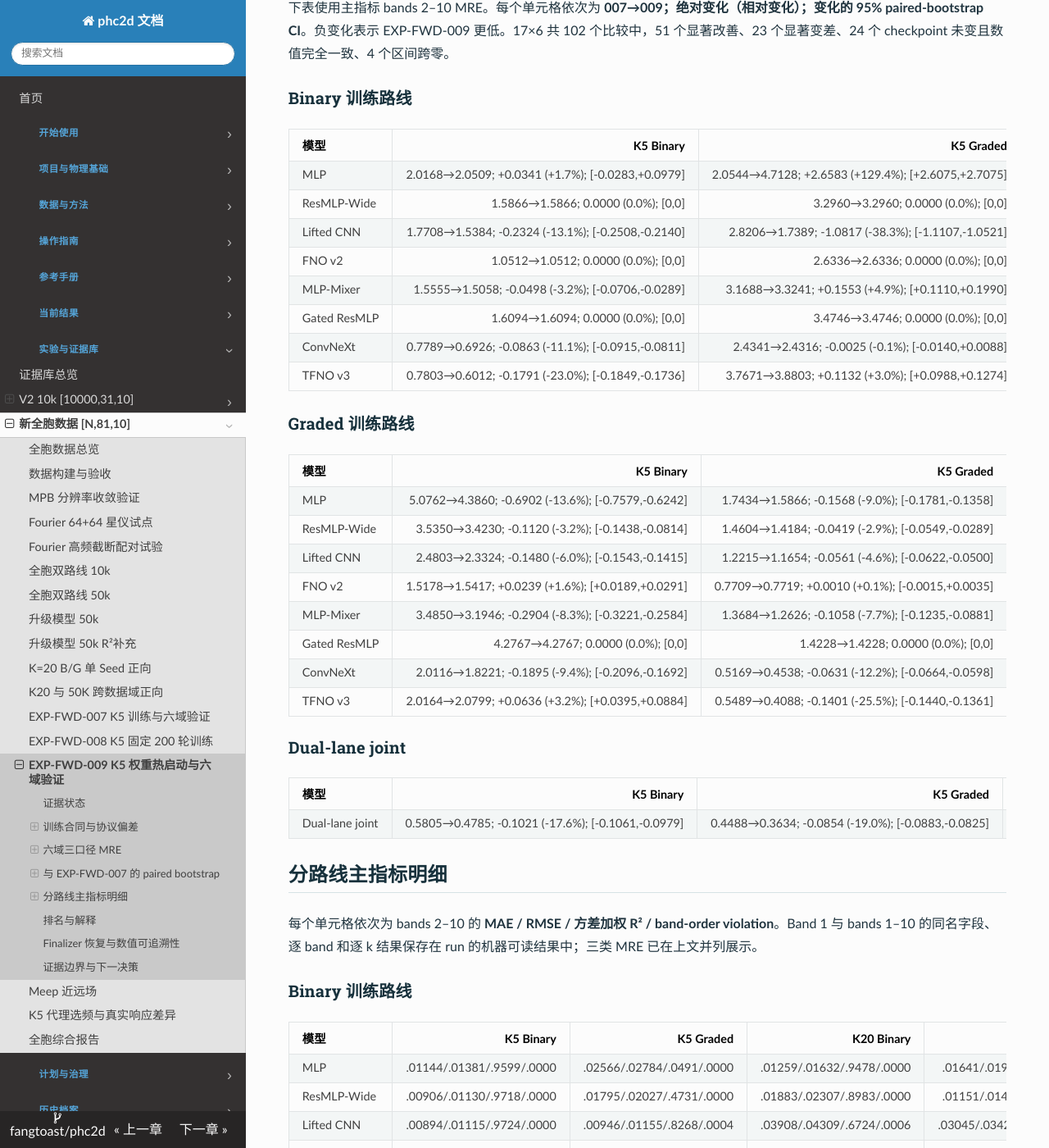
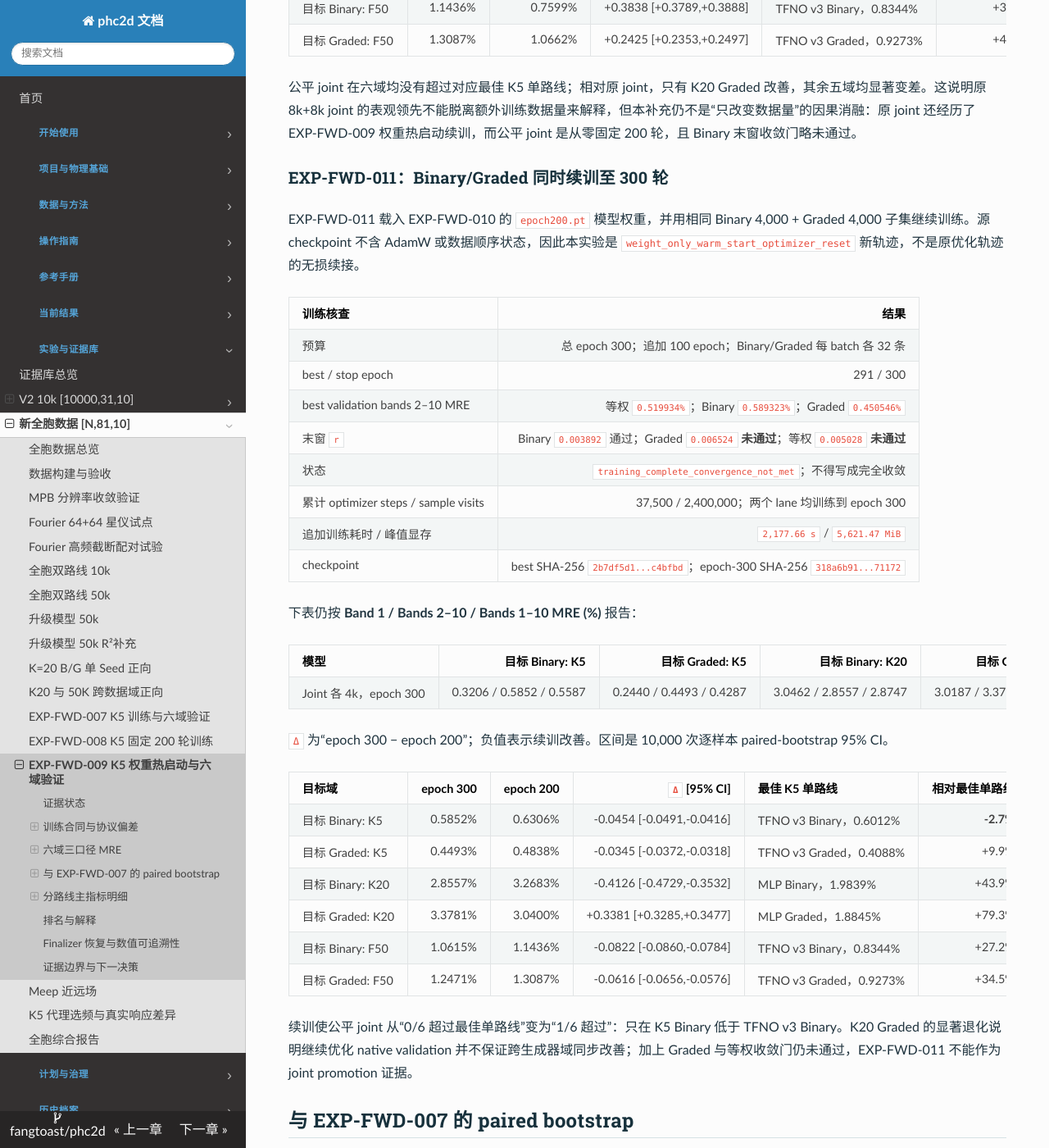
Before and after one commit to fangtoast/phc2d, an MkDocs documentation site: the page built from docs/results/forward/EXP-FWD-009-K5权重热启动与六域验证.md, in a window 1280 px wide and 1400 px high, scrolled down 5199 px. Shown: the whole window at 82% size. Built offline with MkDocs 1.6.1, drawn with Linux system fonts in a browser that asks for light colours; some of the changed text lies outside the part shown.

Commit message:
docs(forward): report fair-joint epoch300 validation

```diff
--- a/docs/results/forward/EXP-FWD-009-K5权重热启动与六域验证.md
+++ b/docs/results/forward/EXP-FWD-009-K5权重热启动与六域验证.md
@@ -1,6 +1,6 @@
 ---
 title: EXP-FWD-009：K5 权重热启动与六域验证
-summary: EXP-FWD-009 完成 17 个 K5 身份六域评估；EXP-FWD-010 追加 joint 各 4k 公平数据量对照后，公平 joint 在六域均未超过最佳单路线模型。
+summary: EXP-FWD-009 完成 17 个 K5 身份六域评估；EXP-FWD-010/011 完成 joint 各 4k 的 200 轮与 300 轮公平数据量对照。
 page_type: evidence
 status: draft
 audience: 模型研究者、复现执行者与结果审阅者
@@ -10,16 +10,17 @@ reading_time: 24 minutes
 primary_layer: L3
 evidence_date: 2026-08-26
 evidence_level: surrogate_held_out
-evidence_scope: "EXP-FWD-009 K5 17-checkpoint mixed inventory and 510-cell six-domain evaluation, plus EXP-FWD-010 seed0 joint 4k+4k fixed-200 training and six affected held-out cells"
+evidence_scope: "EXP-FWD-009 K5 17-checkpoint mixed inventory and 510-cell six-domain evaluation, plus EXP-FWD-010/011 seed0 joint 4k+4k epoch-200/300 training and twelve affected held-out cells"
 dataset_scope: full_cell_fourier_k5_k20_f50_wh81x10
 evidence_status: completed
 validation_backend: surrogate_only
-completion_qualification: exp_fwd_009_convergence_waiver_8_of_17_and_exp_fwd_010_binary_curve_not_met
+completion_qualification: exp_fwd_009_convergence_waiver_8_of_17_and_exp_fwd_010_011_convergence_not_met
 source_artifacts:
   - runs/20260825/EXP-FWD-008_K5_20260825083000
   - runs/20260825/EXP-FWD-009_K5_CONT_20260825164000
   - runs/20260825/EXP-FWD-009_six_domain_20260825181500
   - runs/20260826/EXP-FWD-010_joint_4k_20260826094605
+  - runs/20260826/EXP-FWD-011_joint_4k_epoch300_20260826114526
 ---
 
 <!--
@@ -36,6 +37,8 @@ source_artifacts:
 这不是“原合同 17/17 收敛通过”：12 个保留身份中仅 4 个满足原收敛门，加入 5 个续训身份后，最终 inventory 为 **9/17 主收敛通过、8/17 人工豁免纳入评估**。因此本页可以报告模型表现和跨域变化，但不能把 EXP-FWD-008 的收敛验收写成通过。
 
 **公平数据量补充结论：**EXP-FWD-010 将 joint 改为 K5 Binary 4,000 + K5 Graded 4,000，从零固定训练 200 epoch，使总训练样本量与每个单路线模型同为 8,000。该 checkpoint 完成 6/6 held-out cells 后，在六个目标域的 bands 2–10 MRE 均未低于对应最佳 K5 单路线模型；相对原 8k+8k joint，5 域显著变差，仅 K20 Graded 显著改善。原 joint 的领先因此不能作为数据量公平的架构替代证据。
+
+**300 轮续训结论：**EXP-FWD-011 从 EXP-FWD-010 的 epoch-200 权重重置 AdamW，同时续训 Binary 与 Graded 到总 epoch 300。最佳 checkpoint 移至 epoch 291，validation 等权 MRE 从 `0.563943%` 降至 `0.519934%`；但 Graded `r=0.006524` 与等权 `r=0.005028` 未过门，因此仍未完全收敛。相对 epoch-200 公平 joint，六域为 5 域显著改善、K20 Graded 显著变差；它只在 K5 Binary 超过最佳 K5 单路线，仍不支持 joint 全域替代。
 
 ## 证据状态
 
@@ -55,6 +58,8 @@ source_artifacts:
 | EXP-FWD-010 公平 joint 训练 | Binary 4,000 + Graded 4,000，seed0，200/200 epoch | 完成；Binary 收敛曲线 `r=0.005170>0.005` |
 | EXP-FWD-010 子集与 normalizer | 两个 4k 子集均与 val/test 零重叠；checkpoint normalizer 逐 lane 回算一致 | 通过 |
 | EXP-FWD-010 增量六域 | 1 checkpoint、6/6 cells、每域 10,000 次 paired bootstrap | 完整 |
+| EXP-FWD-011 续训 | Binary/Graded 同时从总 epoch 201 训练至 300；37,500 optimizer steps | 完成；Graded 与等权曲线未过门 |
+| EXP-FWD-011 增量六域 | 1 checkpoint、6/6 cells、相对 epoch-200 每域 10,000 次 paired bootstrap | 完整；5 域改善、1 域退化 |
 | 物理证据 | 无 real-MPB replay、无物理验收 | 不在本实验范围 |
 
 原始证据位于 N40：
@@ -63,8 +68,9 @@ source_artifacts:
 - EXP-FWD-009 权重热启动续训：`/HOME/scw6g7a/run/phc2d-exp-fwd-008-dd8faaf/runs/20260825/EXP-FWD-009_K5_CONT_20260825164000`
 - EXP-FWD-009 六域评估：`/HOME/scw6g7a/run/phc2d-exp-fwd-008-dd8faaf/runs/20260825/EXP-FWD-009_six_domain_20260825181500`
 - EXP-FWD-010 公平 joint 训练与六域评估：`/data/run01/scw6g7a/phc2d-exp-fwd-010-136f8e4/runs/20260826/EXP-FWD-010_joint_4k_20260826094605`
+- EXP-FWD-011 续训与六域评估：`/data/run01/scw6g7a/phc2d-exp-fwd-011-269004e/runs/20260826/EXP-FWD-011_joint_4k_epoch300_20260826114526`
 
-EXP-FWD-009 的 510 行结果与 EXP-FWD-010 的 6 行增量结果、逐样本预测、逐 band、逐 k、bootstrap 与资源统计只在对应 run 中保存，本页不复制 raw evidence。
+EXP-FWD-009 的 510 行结果与 EXP-FWD-010/011 的两组 6 行增量结果、逐样本预测、逐 band、逐 k、bootstrap 与资源统计只在对应 run 中保存，本页不复制 raw evidence。
 
 ## 训练合同与协议偏差
 
@@ -169,6 +175,40 @@ EXP-FWD-010 不覆盖上面的 8k+8k joint。它从零训练同一 `dual_lane_ba
 
 公平 joint 在六域均没有超过对应最佳 K5 单路线；相对原 joint，只有 K20 Graded 改善，其余五域均显著变差。这说明原 8k+8k joint 的表观领先不能脱离额外训练数据量来解释，但本补充仍不是“只改变数据量”的因果消融：原 joint 还经历了 EXP-FWD-009 权重热启动续训，而公平 joint 是从零固定 200 轮，且 Binary 末窗收敛门略未通过。
 
+### EXP-FWD-011：Binary/Graded 同时续训至 300 轮
+
+EXP-FWD-011 载入 EXP-FWD-010 的 `epoch200.pt` 模型权重，并用相同 Binary 4,000 + Graded 4,000 子集继续训练。源 checkpoint 不含 AdamW 或数据顺序状态，因此本实验是 `weight_only_warm_start_optimizer_reset` 新轨迹，不是原优化轨迹的无损续接。
+
+| 训练核查 | 结果 |
+|---|---:|
+| 预算 | 总 epoch 300；追加 100 epoch；Binary/Graded 每 batch 各 32 条 |
+| best / stop epoch | 291 / 300 |
+| best validation bands 2–10 MRE | 等权 `0.519934%`；Binary `0.589323%`；Graded `0.450546%` |
+| 末窗 `r` | Binary `0.003892` 通过；Graded `0.006524` **未通过**；等权 `0.005028` **未通过** |
+| 状态 | `training_complete_convergence_not_met`；不得写成完全收敛 |
+| 累计 optimizer steps / sample visits | 37,500 / 2,400,000；两个 lane 均训练到 epoch 300 |
+| 追加训练耗时 / 峰值显存 | `2,177.66 s` / `5,621.47 MiB` |
+| checkpoint | best SHA-256 `2b7df5d1...c4bfbd`；epoch-300 SHA-256 `318a6b91...71172` |
+
+下表仍按 **Band 1 / Bands 2–10 / Bands 1–10 MRE (%)** 报告：
+
+| 模型 | 目标 Binary: K5 | 目标 Graded: K5 | 目标 Binary: K20 | 目标 Graded: K20 | 目标 Binary: F50 | 目标 Graded: F50 |
+|---|---:|---:|---:|---:|---:|---:|
+| Joint 各 4k，epoch 300 | 0.3206 / 0.5852 / 0.5587 | 0.2440 / 0.4493 / 0.4287 | 3.0462 / 2.8557 / 2.8747 | 3.0187 / 3.3781 / 3.3421 | 0.8681 / 1.0615 / 1.0421 | 1.0590 / 1.2471 / 1.2283 |
+
+`Δ` 为“epoch 300 − epoch 200”；负值表示续训改善。区间是 10,000 次逐样本 paired-bootstrap 95% CI。
+
+| 目标域 | epoch 300 | epoch 200 | `Δ` [95% CI] | 最佳 K5 单路线 | 相对最佳单路线 |
+|---|---:|---:|---:|---|---:|
+| 目标 Binary: K5 | 0.5852% | 0.6306% | -0.0454 [-0.0491,-0.0416] | TFNO v3 Binary，0.6012% | **-2.7%** |
+| 目标 Graded: K5 | 0.4493% | 0.4838% | -0.0345 [-0.0372,-0.0318] | TFNO v3 Graded，0.4088% | +9.9% |
+| 目标 Binary: K20 | 2.8557% | 3.2683% | -0.4126 [-0.4729,-0.3532] | MLP Binary，1.9839% | +43.9% |
+| 目标 Graded: K20 | 3.3781% | 3.0400% | +0.3381 [+0.3285,+0.3477] | MLP Graded，1.8845% | +79.3% |
+| 目标 Binary: F50 | 1.0615% | 1.1436% | -0.0822 [-0.0860,-0.0784] | TFNO v3 Binary，0.8344% | +27.2% |
+| 目标 Graded: F50 | 1.2471% | 1.3087% | -0.0616 [-0.0656,-0.0576] | TFNO v3 Graded，0.9273% | +34.5% |
+
+续训使公平 joint 从“0/6 超过最佳单路线”变为“1/6 超过”：只在 K5 Binary 低于 TFNO v3 Binary。K20 Graded 的显著退化说明继续优化 native validation 并不保证跨生成器域同步改善；加上 Graded 与等权收敛门仍未通过，EXP-FWD-011 不能作为 joint promotion 证据。
+
 ## 与 EXP-FWD-007 的 paired bootstrap
 
 下表使用主指标 bands 2–10 MRE。每个单元格依次为 **007→009；绝对变化（相对变化）；变化的 95% paired-bootstrap CI**。负变化表示 EXP-FWD-009 更低。17×6 共 102 个比较中，51 个显著改善、23 个显著变差、24 个 checkpoint 未变且数值完全一致、4 个区间跨零。
@@ -245,7 +285,7 @@ EXP-FWD-010 不覆盖上面的 8k+8k joint。它从零训练同一 `dual_lane_ba
 
 1. **K5 Binary 单路线：**TFNO v3 在 Band 1、bands 2–10 与 bands 1–10 三个口径均最低，分别为 `0.3500%`、`0.6012%`、`0.5761%`。
 2. **K5 Graded 单路线：**Band 1 由 ConvNeXt 最低（`0.3451%`），主指标和全频带由 TFNO v3 最低（`0.4088%`、`0.4029%`）。因此三个频带口径不能合并成一个模型结论。
-3. **Joint native：**原 8k+8k joint 在 K5 Binary 和 K5 Graded 的三个口径都低于对应单路线候选，但数据量不公平；改成各 4k 后，joint 的 K5 主指标为 `0.6306%/0.4838%`，均高于 TFNO v3 单路线的 `0.6012%/0.4088%`，六域也为 0/6 胜出。因此当前没有数据量公平的 joint 替代证据。
+3. **Joint native：**原 8k+8k joint 在 K5 Binary 和 K5 Graded 的三个口径都低于对应单路线候选，但数据量不公平；各 4k 续训到 epoch 300 后，K5 Binary 主指标为 `0.5852%`，低于 TFNO v3 Binary 的 `0.6012%`，K5 Graded 仍为 `0.4493%>0.4088%`。六域只在 K5 Binary 形成 1/6 胜出，且训练未完全收敛，因此仍没有 joint 全域替代证据。
 4. **跨路线：**Binary→Graded 的主指标最低是 Lifted CNN `1.7389%`；Graded→Binary 最低是 FNO v2 `1.5417%`。跨路线最佳模型随方向改变。
 5. **跨生成器/规模：**六个目标域没有一个单路线模型普遍最优。续训改善 native K5 并不保证 K20/F50 同步改善，例如 Binary ConvNeXt 在 K20-B/K20-G 明显变差。
 6. **Band 1：**15/17 最终身份在训练末窗仍明显漂移；Band 1 被纳入正式评估是必要的，但该事实不应反向改变原 checkpoint 选择与历史主排名口径。
@@ -262,8 +302,8 @@ EXP-FWD-010 不覆盖上面的 8k+8k joint。它从零训练同一 `dual_lane_ba
 
 - 本页只属于 frozen held-out surrogate evidence；不代表 real-MPB replay、物理验证、paired-K 因果效应或 inverse 成功。
 - EXP-FWD-009 只证明五个指定身份在重置优化器后的新轨迹达到收敛门；不能归因于“多训练 epoch”这一单一因素。
-- EXP-FWD-010 只完成 seed0、各 4k、固定 200 轮的数据量公平补充；Binary 末窗 `r=0.005170` 略未过门，且它与原 joint 的优化轨迹不同，不能写成数据量的单因素因果效应。
+- EXP-FWD-010/011 只完成 seed0、各 4k 的 200 轮从零训练与 200→300 权重续训；300 轮时 Graded 和等权曲线仍未过门，且两段之间重置 AdamW，不能写成原优化轨迹的连续收敛或数据量单因素因果效应。
 - 最终 8 个被豁免身份仍应保留 `training_complete_convergence_not_met`，不得在后续索引或论文中写成收敛通过。
-- 下一人工决策是：是否接受 EXP-FWD-010 为 seed0 公平数据量负对照。若要做 promotion 或数据量因果主张，应另立多 seed、同训练预算的成对实验；不得用当前结果补写未执行的重复训练。
+- 下一人工决策是：是否接受 EXP-FWD-010/011 为 seed0 公平数据量负对照。若要做 promotion 或数据量因果主张，应另立多 seed、同训练与优化器状态合同的成对实验；不得把当前 1/6 胜出扩大为全域 joint 优势。
 
-相关入口：[EXP-FWD-010 公平数据量协议](../../../experiments/research/EXP-FWD-010-Joint各4k公平训练与六域验证.md) · [EXP-FWD-009 实验协议](../../../experiments/research/EXP-FWD-009-K5权重热启动收敛续训.md) · [EXP-FWD-007 原结果](EXP-FWD-007-K5训练与六域验证.md) · [EXP-FWD-008 固定 200 轮协议](EXP-FWD-008-K5固定200轮训练与六域验证.md)
+相关入口：[EXP-FWD-011 续训协议](../../../experiments/research/EXP-FWD-011-Joint各4k续训至300轮.md) · [EXP-FWD-010 公平数据量协议](../../../experiments/research/EXP-FWD-010-Joint各4k公平训练与六域验证.md) · [EXP-FWD-009 实验协议](../../../experiments/research/EXP-FWD-009-K5权重热启动收敛续训.md) · [EXP-FWD-007 原结果](EXP-FWD-007-K5训练与六域验证.md) · [EXP-FWD-008 固定 200 轮协议](EXP-FWD-008-K5固定200轮训练与六域验证.md)
```
Also changed, not shown: PROJECT_MAP.md (+2 -2 lines), docs/results/forward/README.md (+1 -1 lines), docs/results/全胞数据正式结果.md (+1 -1 lines), docs/结果/README.md (+1 -0 lines), experiments/research/EXP-FWD-011-Joint各4k续训至300轮.md (+9 -1 lines), 1 other file.
